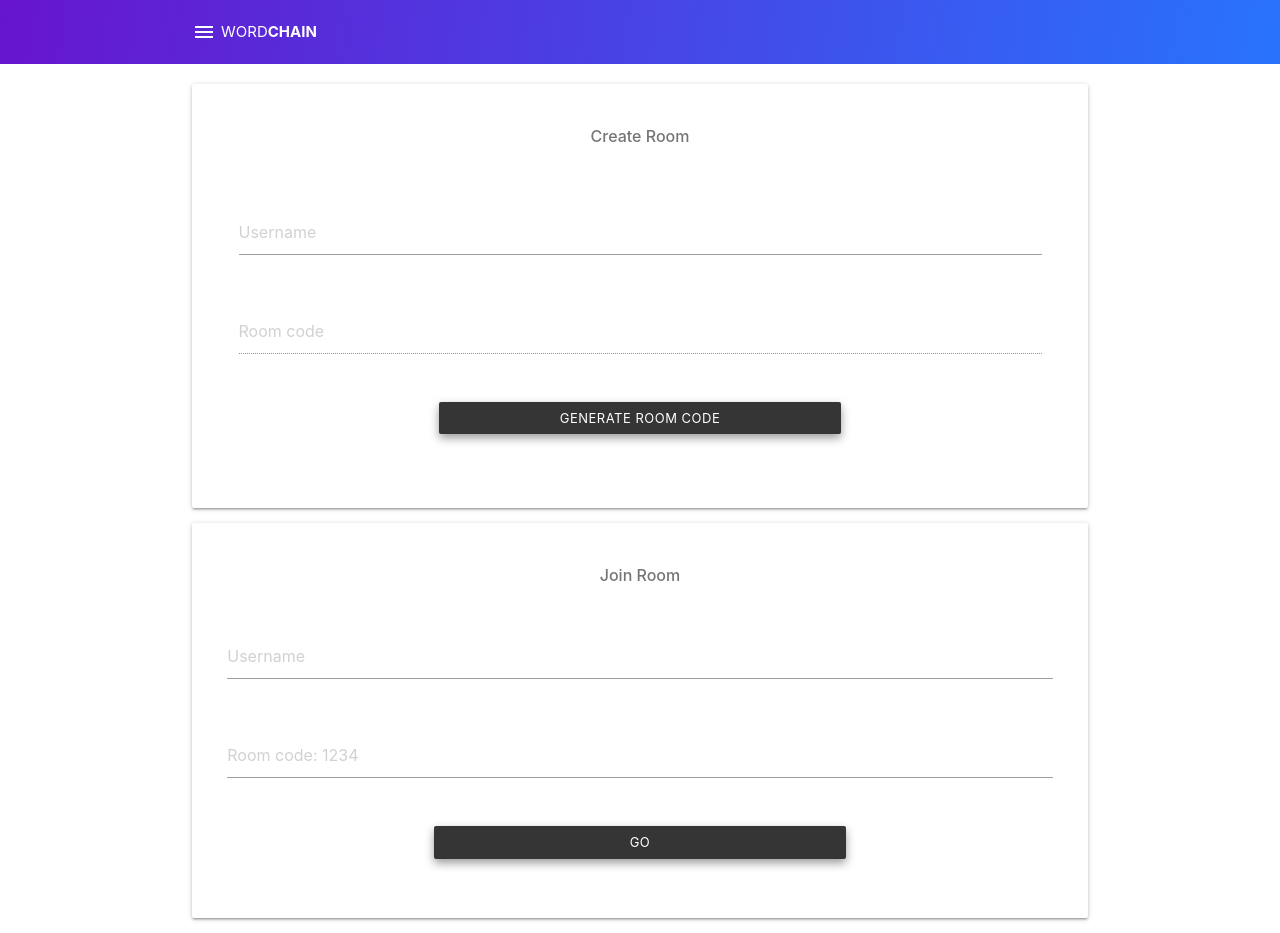
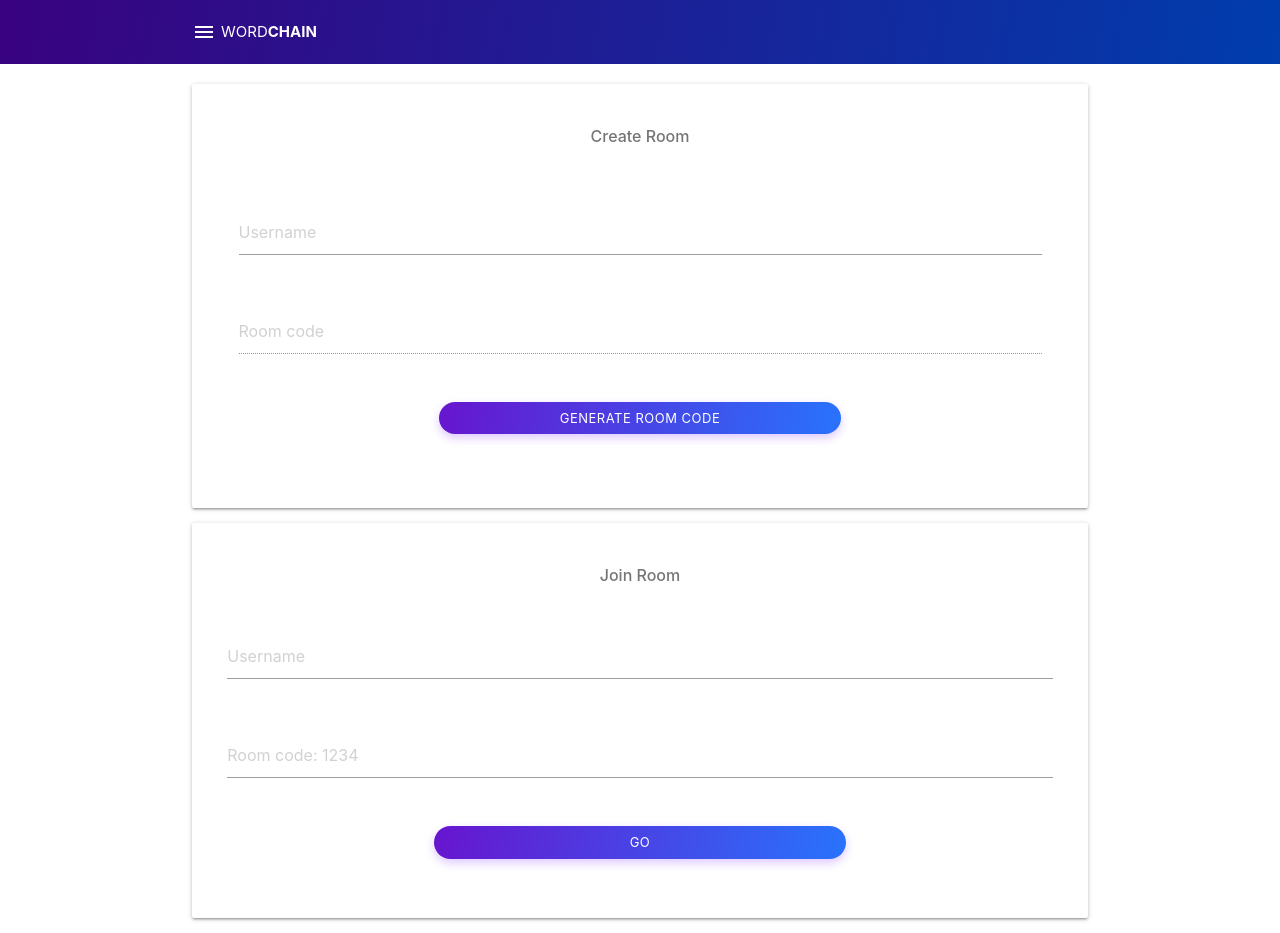
Before and after one commit to deysaikat04/wordchain, a website: page public/index.html in a window 1280 px wide. Drawn offline with nearby package versions, Linux system fonts and the light colour scheme; no server answers.

Commit message:
chat box  modified

```diff
--- a/public/css/styles.css
+++ b/public/css/styles.css
@@ -20,7 +20,7 @@
   }
   /* layout styles */
   nav{
-    background-image: linear-gradient(-260deg, #6715ce, #2873fc);
+    background-image: linear-gradient(-260deg, #390280, #003dad);
     /* background: var(--primary); */
     /* border-bottom: 10px solid var(--secondary); */
   }
@@ -104,10 +104,16 @@
     margin-top: 30px;
   }
 
+  #chat-form button {
+    background-image: linear-gradient(-260deg, #6715ce, #2873fc);
+  }
+
   .btn, .btn:hover, .btn:active, .btn:active, .btn:focus{
-    background: var(--accent);
+    /* background: var(--accent); */
+    background-image: linear-gradient(-260deg, #6715ce, #2873fc);
     width: 50%;
-    box-shadow: 0 4px 10px 0 rgba(0,0,0,.4);
+    box-shadow: 0 4px 10px 0 rgba(145,77,253,.3);
+    border-radius: 50px;
   }
 
   .roomid {
```
Also changed, not shown: public/play.html (+1 -1 lines).
